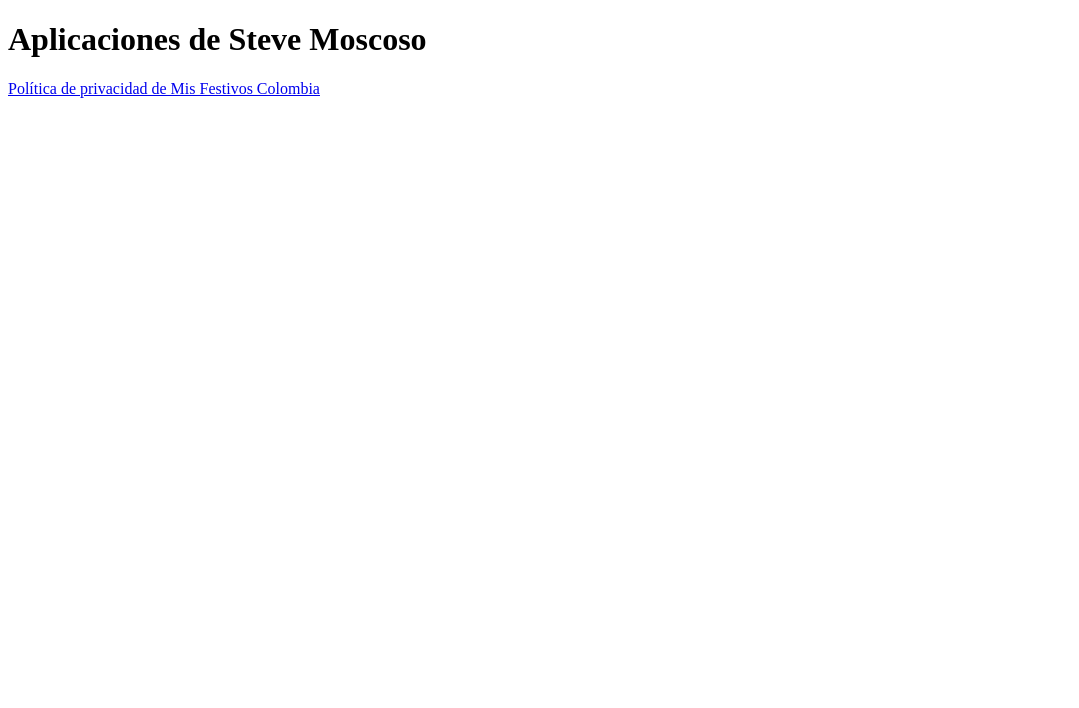
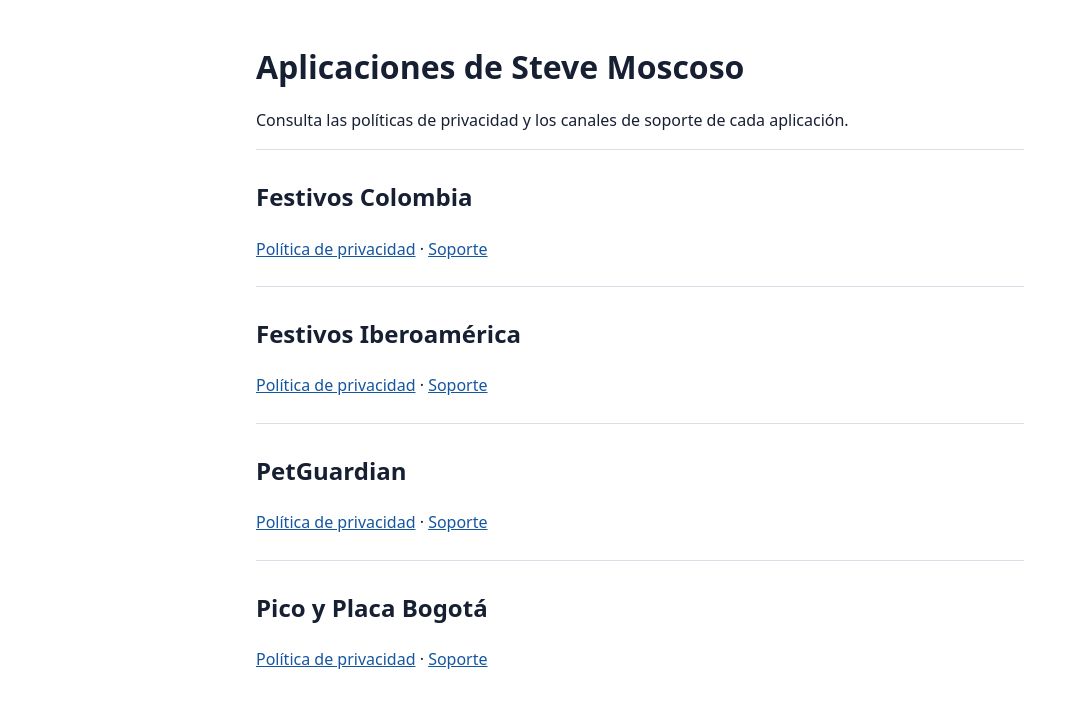
Before and after one commit to steveazul87/steveazul87.github.io, a plain HTML site: page index.html in a window 1280 px wide. Shown: the whole page, without its empty margins (0-1079 px from the left). Drawn offline with Linux system fonts and the light colour scheme.

Commit message:
Organiza el directorio de aplicaciones

```diff
--- a/index.html
+++ b/index.html
@@ -4,15 +4,33 @@
     <meta charset="utf-8">
     <meta name="viewport" content="width=device-width, initial-scale=1">
     <title>Steve Moscoso | Aplicaciones</title>
+    <style>
+      body { font-family: system-ui, sans-serif; line-height: 1.6; max-width: 48rem; margin: 3rem auto; padding: 0 1.25rem; color: #172033; }
+      h1 { line-height: 1.2; }
+      section { border-top: 1px solid #d9dee7; padding: .5rem 0; }
+      a { color: #1456a0; }
+    </style>
   </head>
   <body>
     <main>
       <h1>Aplicaciones de Steve Moscoso</h1>
-      <p>
-        <a href="https://steveazul87.github.io/festivos-colombia-privacy/">
-          Política de privacidad de Mis Festivos Colombia
-        </a>
-      </p>
+      <p>Consulta las políticas de privacidad y los canales de soporte de cada aplicación.</p>
+      <section>
+        <h2>Festivos Colombia</h2>
+        <p><a href="https://steveazul87.github.io/festivos-colombia-privacy/">Política de privacidad</a> · <a href="https://steveazul87.github.io/festivos-colombia-privacy/support.html">Soporte</a></p>
+      </section>
+      <section>
+        <h2>Festivos Iberoamérica</h2>
+        <p><a href="https://steveazul87.github.io/festivos-latam-privacy/">Política de privacidad</a> · <a href="https://steveazul87.github.io/festivos-latam-privacy/support.html">Soporte</a></p>
+      </section>
+      <section>
+        <h2>PetGuardian</h2>
+        <p><a href="https://steveazul87.github.io/petguardian-privacy/">Política de privacidad</a> · <a href="https://steveazul87.github.io/petguardian-privacy/support.html">Soporte</a></p>
+      </section>
+      <section>
+        <h2>Pico y Placa Bogotá</h2>
+        <p><a href="https://steveazul87.github.io/pico-placa-privacy/">Política de privacidad</a> · <a href="https://steveazul87.github.io/pico-placa-privacy/support.html">Soporte</a></p>
+      </section>
     </main>
   </body>
 </html>
```
